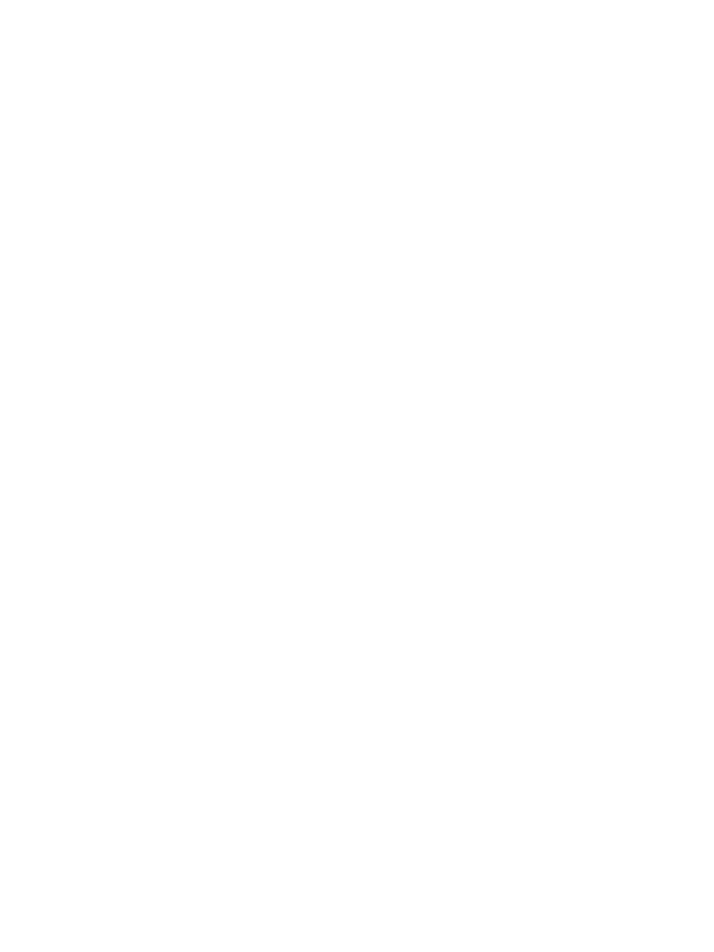
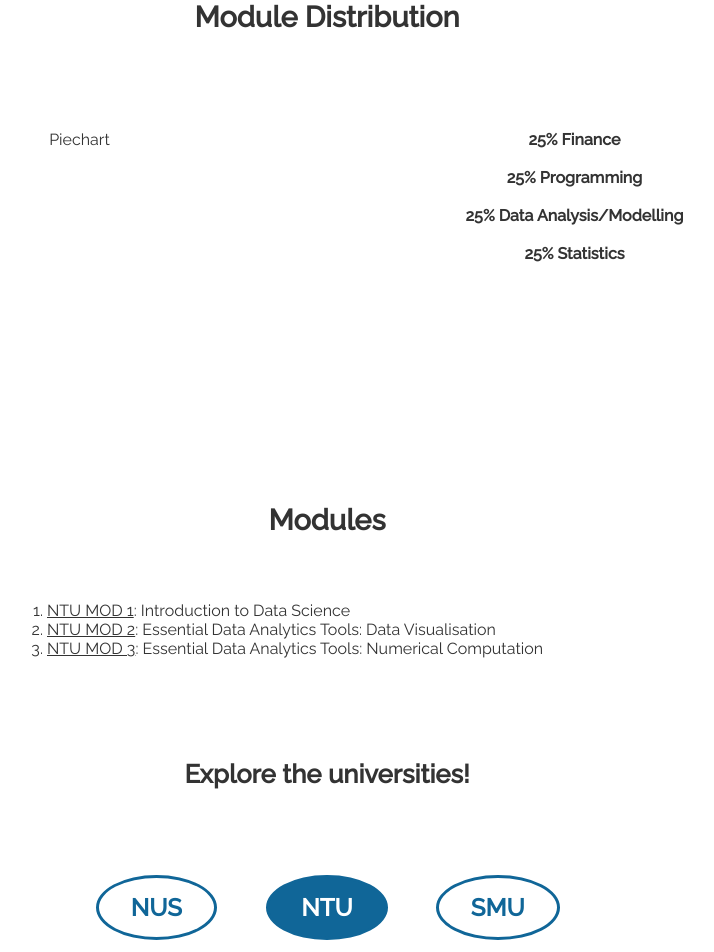
Before and after one commit to chiralcentre/dsa3101-2310-18-data-science, a React (Create React App) app in the folder frontend/react-app/: page /NTU in a window 1280 px wide. Shown: the part 980-1932 px from the top of the page, without its empty margins (313-1027 px from the left). Before the commit the page ends 800 px from the top, so only its background shows below. Built offline with nearby package versions, Linux system fonts and the light colour scheme.

Commit message:
updated app.js and index.css

```diff
--- a/frontend/react-app/src/App.js
+++ b/frontend/react-app/src/App.js
@@ -5,6 +5,9 @@
 import Compare from "./components/Compare";
 import Quiz from "./components/Quiz";
 import About from "./components/About";
+import NUS from "./components/NUS";
+import NTU from "./components/NTU";
+import SMU from "./components/SMU";
 
 
 function App() {
@@ -27,6 +30,9 @@
         <Route path="/about">
           <About />
         </Route>
+        <Route path="/NUS" component={NUS} />
+        <Route path="/NTU" component={NTU} />
+        <Route path="/SMU" component={SMU} />
       </Switch>
     </Router>
   );
--- a/frontend/react-app/src/index.css
+++ b/frontend/react-app/src/index.css
@@ -96,3 +96,111 @@
   line-height: 1.6;
   margin-bottom: 2rem;
 }
+
+/* OVERVIEW SECTION */
+.section-overview {
+  padding: 2.4rem 0 9.6rem 0;
+}
+
+.overview-header{
+  text-align: center;
+  font-size: 2rem;
+  margin-bottom: 2rem;
+}
+
+.overview-header-text{
+  text-align: center;
+  margin-left: 20rem;
+  margin-right: 20rem;
+  margin-bottom: 10rem;
+  line-height: 1.6;
+  font-size: 1rem;
+  font-weight: 550;
+}
+
+.column-container{
+  display: grid;
+  grid-template-columns: 1fr 1fr;
+  gap: 30px;
+  margin-left: 10rem;
+  margin-right: 10rem;
+  margin-bottom: 15rem;
+  text-align: center;
+}
+
+.button-text{
+  text-align: center;
+  line-height: 1.6;
+  font-size: 1.6rem;
+  margin-bottom: 5rem;
+}
+
+.buttonContainer{
+  display: grid;
+  grid-template-columns: 1fr 1fr 1fr;
+  gap: 0px;
+  margin-left: 24rem;
+  margin-right: 24rem;
+  text-align: center;
+}
+
+.button {
+  background-color: white;
+  border: 3px solid #106698;
+  color: #106698;
+  padding: 15px 32px;
+  text-decoration: none;
+  display: inline-block;
+  font-size: 1.5rem;
+  font-weight: bold;
+  border-radius: 50%;
+}
+
+/* UNIVERSITY SECTION*/
+.university {
+  padding: 2.4rem 0 9.6rem 0;
+}
+
+.university-header{
+  text-align: center;
+  font-size: 3.2rem;
+  margin-bottom: 1rem;
+}
+
+.university-subheader{
+  text-align: center;
+  font-size: 1.8rem;
+  margin-bottom: 10rem;
+}
+
+.module-distribution{
+  text-align: center;
+  font-size: 1.8rem;
+  margin-bottom: 6rem;
+}
+
+.modules{
+  text-align: center;
+  font-size: 1.8rem;
+  margin-bottom: 4rem;
+}
+
+
+.module-list{
+  text-align: left;
+  font-size: 1rem;
+  margin-bottom: 6rem;
+  margin-left: 20rem;
+}
+
+.button-selected{
+  background-color: #106698;
+  border: 3px solid #106698;
+  color: white;
+  padding: 15px 32px;
+  text-decoration: none;
+  display: inline-block;
+  font-size: 1.5rem;
+  font-weight: bold;
+  border-radius: 50%;
+}
```
